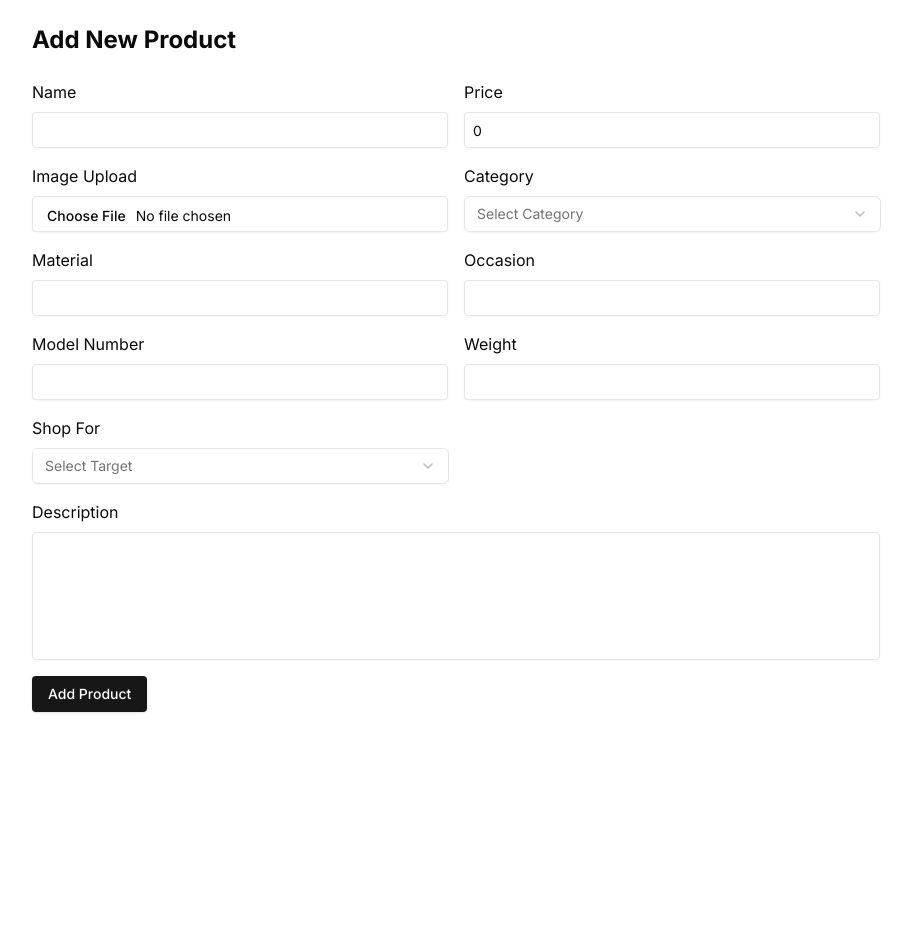
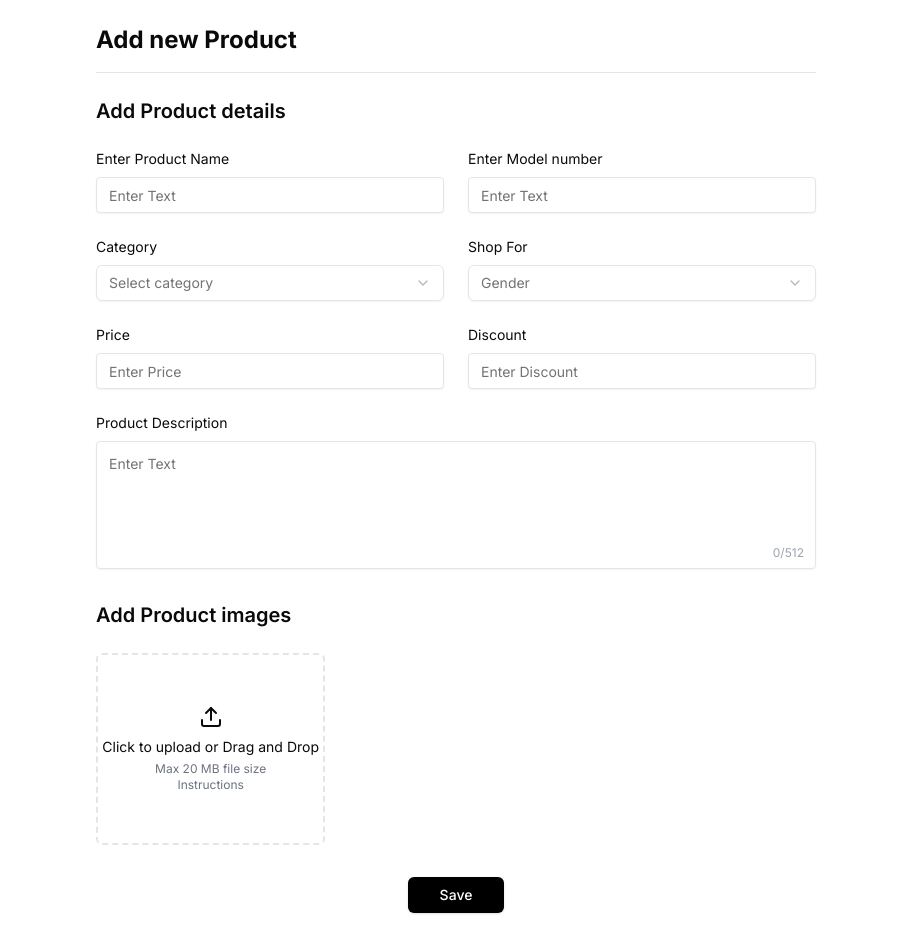
Before and after one commit to sourav0299/invoicify-shop, a Next.js app: page /admin/product-listing in a window 1280 px wide. Shown: the whole page, without its empty margins (184-1096 px from the left). Before the commit the page ends 800 px from the top, so only its background shows below. Built offline with nearby package versions, Linux system fonts and the light colour scheme.

Commit message:
Product Listing Updated

```diff
--- a/app/admin/product-listing/page.tsx
+++ b/app/admin/product-listing/page.tsx
@@ -1,303 +1,273 @@
-"use client";
-import { useState } from "react";
-import { useRouter } from "next/navigation";
-import { Input } from "@/components/ui/input";
-import { Button } from "@/components/ui/button";
-import {
-  Select,
-  SelectContent,
-  SelectGroup,
-  SelectItem,
-  SelectLabel,
-  SelectTrigger,
-  SelectValue,
-} from "@/components/ui/select";
-import { Textarea } from "@/components/ui/textarea";
-import toast from "react-hot-toast";
+"use client"
+import { useState, useRef } from "react"
+import type React from "react"
+
+import { useRouter } from "next/navigation"
+import { Input } from "@/components/ui/input"
+import { Button } from "@/components/ui/button"
+import { Select, SelectContent, SelectGroup, SelectItem, SelectTrigger, SelectValue } from "@/components/ui/select"
+import { Textarea } from "@/components/ui/textarea"
+import { Trash2, Copy, RotateCw, Upload } from "lucide-react"
 
 interface ProductFormData {
-  name: string;
-  price: number;
-  image: string;
-  imageFile?: File | null;
-  isFavorite: boolean;
-  category: string;
-  material: string;
-  occasion: string;
-  modelNumber: string;
-  description: string;
-  weight: string;
-  shopFor: string;
-  reviews: number;
-  rating: number;
+  name: string
+  price: string
+  discount: string
+  modelNumber: string
+  category: string
+  gender: string
+  description: string
+  images: string[]
 }
 
 export default function ProductListing() {
-  const router = useRouter();
+  const router = useRouter()
+  const fileInputRef = useRef<HTMLInputElement>(null)
   const [formData, setFormData] = useState<ProductFormData>({
     name: "",
-    price: 0,
-    image: "",
-    isFavorite: false,
+    price: "",
+    discount: "",
+    modelNumber: "",
     category: "",
-    material: "",
-    occasion: "",
-    modelNumber: "",
+    gender: "",
     description: "",
-    weight: "",
-    shopFor: "",
-    reviews: 0,
-    rating: 0,
-    imageFile: null,
-  });
+    images: [],
+  })
 
-  const handleChange = (
-    e: React.ChangeEvent<
-      HTMLInputElement | HTMLTextAreaElement | HTMLSelectElement
-    >
-  ) => {
-    const { name, value } = e.target;
+  const handleChange = (e: React.ChangeEvent<HTMLInputElement | HTMLTextAreaElement>) => {
+    const { name, value } = e.target
     setFormData((prev) => ({
       ...prev,
       [name]: value,
-    }));
-  };
-
-const handleImageUpload = async (e: React.ChangeEvent<HTMLInputElement>) => {
-  const file = e.target.files?.[0];
-  if (!file) return;
-
-  if (file.size > 99 * 1024 * 1024) {
-    toast.error("File size must be less than 99MB");
-    return;
+    }))
   }
-
-  if (!file.type.startsWith('image/')) {
-    toast.error("Only image files are allowed");
-    return;
-  }
-
-  try {
-    const formData = new FormData();
-    formData.append('file', file);
-
-    const response = await fetch('/api/products', {
-      method: 'POST',
-      body: formData,
-    });
-
-    if (!response.ok) {
-      throw new Error('Upload failed');
-    }
-
-    const result = await response.json();
-
-    setFormData(prev => ({
-      ...prev,
-      image: result.secure_url,
-      imageFile: file
-    }));
-  } catch (error) {
-    console.error('Error uploading image:', error);
-    toast.error('Failed to upload image');
-  }
-};
-
-const handleSubmit = async (e: React.FormEvent) => {
-  e.preventDefault();
-  try {
-    const productData = {
-      ...formData,
-      imageFile: undefined
-    };
-
-    const response = await fetch("/api/products", {
-      method: "POST",
-      headers: {
-        "Content-Type": "application/json",
-      },
-      body: JSON.stringify(productData),
-    });
-
-    if (response.ok) {
-      toast.success("Product added successfully!");
-      router.refresh();
-      // Reset form
-      setFormData({
-        name: "",
-        price: 0,
-        image: "",
-        isFavorite: false,
-        category: "",
-        material: "",
-        occasion: "",
-        modelNumber: "",
-        description: "",
-        weight: "",
-        shopFor: "",
-        reviews: 0,
-        rating: 0,
-        imageFile: null,
-      });
-    } else {
-      throw new Error("Failed to add product");
-    }
-  } catch (error) {
-    console.error("Error:", error);
-    toast.error("Failed to add product");
-  }
-};
 
   const handleSelectChange = (name: string, value: string) => {
     setFormData((prev) => ({
       ...prev,
       [name]: value,
-    }));
-  };
+    }))
+  }
+
+  const handleImageUpload = (e: React.ChangeEvent<HTMLInputElement>) => {
+    const files = e.target.files
+    if (!files || files.length === 0) return
+
+    const newImages = [...formData.images]
+    for (let i = 0; i < files.length; i++) {
+      if (newImages.length < 5) {
+        const imageUrl = URL.createObjectURL(files[i])
+        newImages.push(imageUrl)
+      }
+    }
+
+    setFormData((prev) => ({
+      ...prev,
+      images: newImages,
+    }))
+  }
+
+  const handleRemoveImage = (index: number) => {
+    const newImages = [...formData.images]
+    newImages.splice(index, 1)
+    setFormData((prev) => ({
+      ...prev,
+      images: newImages,
+    }))
+  }
+
+  const handleDuplicateImage = (index: number) => {
+    if (formData.images.length < 5) {
+      const newImages = [...formData.images]
+      newImages.push(formData.images[index])
+      setFormData((prev) => ({
+        ...prev,
+        images: newImages,
+      }))
+    }
+  }
+
+  const handleClickUpload = () => {
+    if (fileInputRef.current) {
+      fileInputRef.current.click()
+    }
+  }
+
+  const handleSubmit = (e: React.FormEvent) => {
+    e.preventDefault()
+    // Submit logic here
+    console.log(formData)
+  }
 
   return (
-    <div className="max-w-4xl mx-auto p-6">
-      <h1 className="text-2xl font-bold mb-6">Add New Product</h1>
-      <form onSubmit={handleSubmit} className="space-y-4">
-        <div className="grid grid-cols-2 gap-4">
+    <div className="max-w-3xl mx-auto bg-white p-6">
+      <div className="border-b pb-4 mb-6">
+        <h1 className="text-2xl font-bold">Add new Product</h1>
+      </div>
+
+      <form onSubmit={handleSubmit}>
+        <div className="mb-8">
+          <h2 className="text-xl font-semibold mb-6">Add Product details</h2>
+
+          <div className="grid grid-cols-2 gap-6 mb-6">
             <div>
-            <label className="block mb-2">Name</label>
+              <label className="block mb-2 text-sm">Enter Product Name</label>
               <Input
                 type="text"
                 name="name"
                 value={formData.name}
                 onChange={handleChange}
-              className="w-full p-2 border rounded"
-              required
+                placeholder="Enter Text"
+                className="w-full border rounded"
               />
             </div>
             <div>
-            <label className="block mb-2">Price</label>
+              <label className="block mb-2 text-sm">Enter Model number</label>
               <Input
-              type="number"
-              name="price"
-              value={formData.price}
+                type="text"
+                name="modelNumber"
+                value={formData.modelNumber}
                 onChange={handleChange}
-              className="w-full p-2 border rounded"
-              required
+                placeholder="Enter Text"
+                className="w-full border rounded"
               />
             </div>
+          </div>
+
+          <div className="grid grid-cols-2 gap-6 mb-6">
             <div>
-            <label className="block mb-2">Image Upload</label>
-            <Input
-              type="file"
-              id="picture"
-              name="image"
-              accept="image/*"
-              onChange={handleImageUpload}
-              className="w-full p-2 border rounded"
-              required
-            />
-            {formData.image && (
-              <div className="relative w-32 h-32">
-                <img
-                  src={formData.image}
-                  alt="Product preview"
-                  className="object-cover w-full h-full rounded"
-                />
-              </div>
-            )}
-          </div>
-          <div>
-            <label className="block mb-2">Category</label>
-            <Select
-              name="category"
-              onValueChange={(value) => handleSelectChange("category", value)}
-            >
-              <SelectTrigger className="w-[417px]">
-                <SelectValue placeholder="Select Category" />
+              <label className="block mb-2 text-sm">Category</label>
+              <Select name="category" onValueChange={(value) => handleSelectChange("category", value)}>
+                <SelectTrigger className="w-full">
+                  <SelectValue placeholder="Select category" />
                 </SelectTrigger>
                 <SelectContent>
-                <SelectGroup className="w-[417px] bg-white border rounded">
-                  <SelectLabel>Category</SelectLabel>
-                  <SelectItem value="Necklace">Necklace</SelectItem>
-                  <SelectItem value="Ring">Ring</SelectItem>
-                  <SelectItem value="Earrings">Earrings</SelectItem>
-                  <SelectItem value="Bracelet">Bracelet</SelectItem>
+                  <SelectGroup>
+                    <SelectItem value="necklace">Necklace</SelectItem>
+                    <SelectItem value="ring">Ring</SelectItem>
+                    <SelectItem value="earrings">Earrings</SelectItem>
+                    <SelectItem value="bracelet">Bracelet</SelectItem>
                   </SelectGroup>
                 </SelectContent>
               </Select>
             </div>
             <div>
-            <label className="block mb-2">Material</label>
-            <Input
-              type="text"
-              name="material"
-              value={formData.material}
-              onChange={handleChange}
-              className="w-full p-2 border rounded"
-              required
-            />
-          </div>
-          <div>
-            <label className="block mb-2">Occasion</label>
-            <Input
-              type="text"
-              name="occasion"
-              value={formData.occasion}
-              onChange={handleChange}
-              className="w-full p-2 border rounded"
-              required
-            />
-          </div>
-          <div>
-            <label className="block mb-2">Model Number</label>
-            <Input
-              type="text"
-              name="modelNumber"
-              value={formData.modelNumber}
-              onChange={handleChange}
-              className="w-full p-2 border rounded"
-            />
-          </div>
-          <div>
-            <label className="block mb-2">Weight</label>
-            <Input
-              type="text"
-              name="weight"
-              value={formData.weight}
-              onChange={handleChange}
-              className="w-full p-2 border rounded"
-            />
-          </div>
-          <div>
-            <label className="block mb-2">Shop For</label>
-            <Select
-              name="shopFor"
-              onValueChange={(value) => handleSelectChange("shopFor", value)}
-            >
-              <SelectTrigger className="w-[417px]">
-                <SelectValue placeholder="Select Target" />
+              <label className="block mb-2 text-sm">Shop For</label>
+              <Select name="gender" onValueChange={(value) => handleSelectChange("gender", value)}>
+                <SelectTrigger className="w-full">
+                  <SelectValue placeholder="Gender" />
                 </SelectTrigger>
                 <SelectContent>
-                <SelectGroup className="w-[417px] bg-white border rounded">
-                  <SelectLabel>Select Target</SelectLabel>
-                  <SelectItem value="Necklace">Woman</SelectItem>
-                  <SelectItem value="Ring">Man</SelectItem>
-                  <SelectItem value="Earrings">Unisex</SelectItem>
+                  <SelectGroup>
+                    <SelectItem value="male">Male</SelectItem>
+                    <SelectItem value="female">Female</SelectItem>
+                    <SelectItem value="unisex">Unisex</SelectItem>
                   </SelectGroup>
                 </SelectContent>
               </Select>
             </div>
           </div>
+
+          <div className="grid grid-cols-2 gap-6 mb-6">
             <div>
-          <label className="block mb-2">Description</label>
+              <label className="block mb-2 text-sm">Price</label>
+              <Input
+                type="text"
+                name="price"
+                value={formData.price}
+                onChange={handleChange}
+                placeholder="Enter Price"
+                className="w-full border rounded"
+              />
+            </div>
+            <div>
+              <label className="block mb-2 text-sm">Discount</label>
+              <Input
+                type="text"
+                name="discount"
+                value={formData.discount}
+                onChange={handleChange}
+                placeholder="Enter Discount"
+                className="w-full border rounded"
+              />
+            </div>
+          </div>
+
+          <div>
+            <label className="block mb-2 text-sm">Product Description</label>
+            <div className="relative">
               <Textarea
                 name="description"
                 value={formData.description}
                 onChange={handleChange}
-            className="w-full p-2 border rounded h-32 resize-none"
-          ></Textarea>
+                placeholder="Enter Text"
+                className="w-full p-3 border rounded resize-none h-32"
+                maxLength={512}
+              />
+              <div className="absolute bottom-2 right-3 text-xs text-gray-400">{formData.description.length}/512</div>
             </div>
-        <Button type="submit" className="text-white px-4 py-2 rounded">
-          Add Product
+          </div>
+        </div>
+
+        <div className="mb-8">
+          <h2 className="text-xl font-semibold mb-6">Add Product images</h2>
+          <div className="grid grid-cols-3 gap-4">
+            {formData.images.map((image, index) => (
+              <div key={index} className="relative border rounded overflow-hidden h-48">
+                <img
+                  src={image || "/placeholder.svg"}
+                  alt={`Product ${index + 1}`}
+                  className="w-full h-full object-cover"
+                />
+                <div className="absolute right-2 top-2 flex flex-col gap-2">
+                  <button
+                    type="button"
+                    onClick={() => handleRemoveImage(index)}
+                    className="bg-white p-1.5 rounded-md shadow-md"
+                  >
+                    <Trash2 size={16} />
+                  </button>
+                  <button
+                    type="button"
+                    onClick={() => handleDuplicateImage(index)}
+                    className="bg-white p-1.5 rounded-md shadow-md"
+                  >
+                    <Copy size={16} />
+                  </button>
+                  <button type="button" className="bg-white p-1.5 rounded-md shadow-md">
+                    <RotateCw size={16} />
+                  </button>
+                </div>
+              </div>
+            ))}
+            {formData.images.length < 5 && (
+              <div
+                onClick={handleClickUpload}
+                className="border-2 border-dashed rounded-md h-48 flex flex-col items-center justify-center cursor-pointer"
+              >
+                <Upload size={24} className="mb-2" />
+                <p className="text-center text-sm mb-1">Click to upload or Drag and Drop</p>
+                <p className="text-center text-xs text-gray-500">Max 20 MB file size</p>
+                <p className="text-center text-xs text-gray-500">Instructions</p>
+                <input
+                  type="file"
+                  ref={fileInputRef}
+                  onChange={handleImageUpload}
+                  accept="image/*"
+                  className="hidden"
+                  multiple
+                />
+              </div>
+            )}
+          </div>
+        </div>
+
+        <div className="flex justify-center mt-8">
+          <Button type="submit" className="bg-black text-white px-8 py-2 rounded-md hover:bg-gray-800">
+            Save
           </Button>
+        </div>
       </form>
     </div>
-  );
+  )
 }
--- a/package.json
+++ b/package.json
@@ -16,10 +16,12 @@
     "cloudinary": "^2.6.1",
     "clsx": "^2.1.1",
     "firebase": "^11.7.1",
+    "install": "^0.13.0",
     "lucide-react": "^0.507.0",
     "mongodb": "^6.16.0",
     "mongoose": "^8.14.1",
     "next": "14.0.0",
+    "npm": "^11.3.0",
     "paper-trading-platform": "file:",
     "react": "^18",
     "react-dom": "^18",
```
Also changed, not shown: 2 other files (tests, documents, lock files or other folders). Lines whose indentation alone changed are shown as unchanged.
